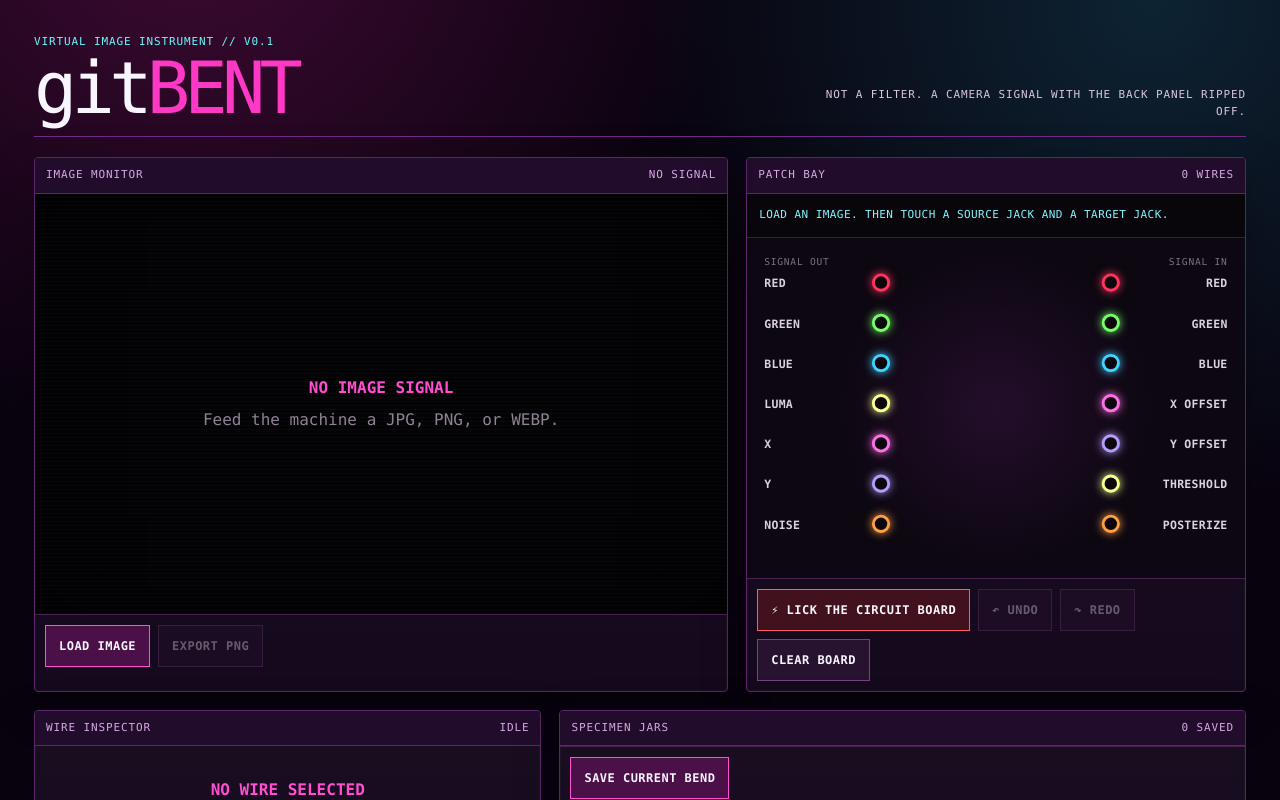
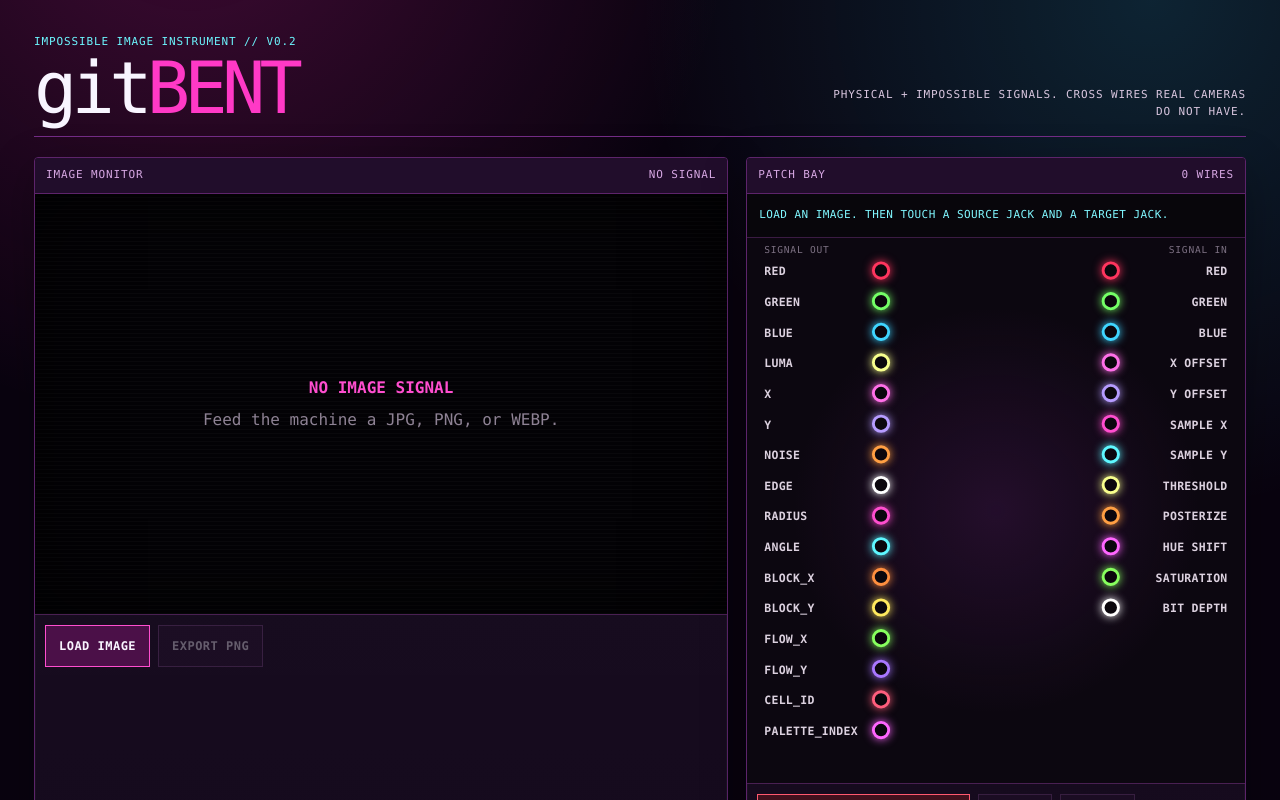
Before and after one commit to merrypranxter/gitbent, a React (Vite) app: page / in a window 1280 px wide. Shown: the top 800 px of the page. Built offline with nearby package versions, Linux system fonts and the light colour scheme.

Commit message:
Expose V0.2 forbidden ports in patch bay

```diff
--- a/src/App.tsx
+++ b/src/App.tsx
@@ -12,15 +12,37 @@ import {
   type SignalTarget,
 } from './engine.ts';
 
-const SOURCES: SignalSource[] = ['RED', 'GREEN', 'BLUE', 'LUMA', 'X', 'Y', 'NOISE'];
+const SOURCES: SignalSource[] = [
+  'RED',
+  'GREEN',
+  'BLUE',
+  'LUMA',
+  'X',
+  'Y',
+  'NOISE',
+  'EDGE',
+  'RADIUS',
+  'ANGLE',
+  'BLOCK_X',
+  'BLOCK_Y',
+  'FLOW_X',
+  'FLOW_Y',
+  'CELL_ID',
+  'PALETTE_INDEX',
+];
 const TARGETS: SignalTarget[] = [
   'RED',
   'GREEN',
   'BLUE',
   'X_OFFSET',
   'Y_OFFSET',
+  'SAMPLE_X',
+  'SAMPLE_Y',
   'THRESHOLD',
   'POSTERIZE',
+  'HUE_SHIFT',
+  'SATURATION',
+  'BIT_DEPTH',
 ];
 const MODES: ConnectionMode[] = ['PATCH', 'BRIDGE', 'SHORT'];
 
@@ -32,6 +54,15 @@ const sourceColors: Record<SignalSource, string> = {
   X: '#ff70e8',
   Y: '#b69cff',
   NOISE: '#ff9f43',
+  EDGE: '#ffffff',
+  RADIUS: '#ff4ecf',
+  ANGLE: '#5ef7ff',
+  BLOCK_X: '#ff8f3f',
+  BLOCK_Y: '#ffe95e',
+  FLOW_X: '#87ff5e',
+  FLOW_Y: '#a977ff',
+  CELL_ID: '#ff5e7d',
+  PALETTE_INDEX: '#ff66ff',
 };
 
 const targetColors: Record<SignalTarget, string> = {
@@ -40,8 +71,13 @@ const targetColors: Record<SignalTarget, string> = {
   BLUE: '#3fd5ff',
   X_OFFSET: '#ff70e8',
   Y_OFFSET: '#b69cff',
+  SAMPLE_X: '#ff4ecf',
+  SAMPLE_Y: '#5ef7ff',
   THRESHOLD: '#f8ff8d',
   POSTERIZE: '#ff9f43',
+  HUE_SHIFT: '#ff66ff',
+  SATURATION: '#87ff5e',
+  BIT_DEPTH: '#ffffff',
 };
 
 interface SavedBend {
@@ -352,20 +388,23 @@ export default function App() {
     persistBends(savedBends.filter((bend) => bend.id !== id));
   }
 
-  const sourceY = (index: number) => 34 + index * 42;
-  const targetY = (index: number) => 34 + index * 42;
+  const portSpacing = 32;
+  const sourceY = (index: number) => 34 + index * portSpacing;
+  const targetY = (index: number) => 34 + index * portSpacing;
+  const patchboardHeight =
+    58 + Math.max(SOURCES.length, TARGETS.length) * portSpacing;
 
   return (
     <main className="app-shell">
       <header className="masthead">
         <div>
-          <p className="eyebrow">VIRTUAL IMAGE INSTRUMENT // V0.1</p>
+          <p className="eyebrow">IMPOSSIBLE IMAGE INSTRUMENT // V0.2</p>
           <h1>
             git<span>BENT</span>
           </h1>
         </div>
         <p className="manifesto">
-          NOT A FILTER. A CAMERA SIGNAL WITH THE BACK PANEL RIPPED OFF.
+          PHYSICAL + IMPOSSIBLE SIGNALS. CROSS WIRES REAL CAMERAS DO NOT HAVE.
         </p>
       </header>
 
@@ -424,7 +463,7 @@ export default function App() {
 
           <svg
             className="patchboard"
-            viewBox="0 0 520 330"
+            viewBox={`0 0 520 ${patchboardHeight}`}
             role="img"
             aria-label="Circuit patch bay"
           >
```
